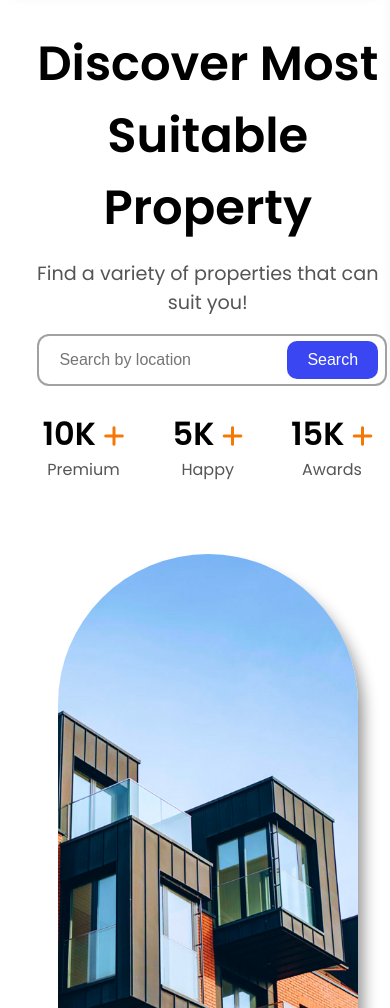
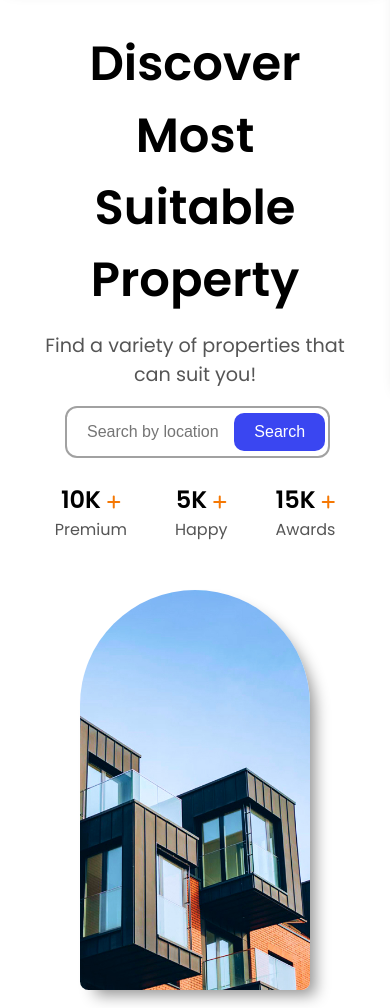
Before and after one commit to Aulon7/realestate, a plain HTML site: page index.html in a window 390 px wide. Shown: the part 92-1100 px from the top of the page. Drawn offline with Linux system fonts and the light colour scheme.

Commit message:
some breakpoints fix

```diff
--- a/css/mobile.css
+++ b/css/mobile.css
@@ -48,9 +48,7 @@
     right: 0;
   }
 
-  #home,
-  #value,
-  #contact {
+  #home {
     grid-template-columns: 1fr;
     padding: 1rem;
   }
@@ -61,14 +59,8 @@
     align-items: center;
     text-align: center;
   }
-
-  .main-image {
-    padding: 1.5rem 1.2rem;
+  #home .home-reviews {
     justify-content: center;
-  }
-
-  .main-image img {
-    width: 300px;
   }
 
   #residencies .residencies-header {
@@ -77,6 +69,7 @@
   #logo {
     grid-template-columns: repeat(2, 1fr);
     gap: 2rem;
+    justify-items: center;
   }
 
   #logo .logo img {
@@ -110,30 +103,72 @@
     color: rgb(21, 21, 237);
   }
 
-  .main-img img {
-    width: 200px;
-  }
-  #logo {
-    grid-template-columns: repeat(1, 1fr);
-    gap: 2rem;
-    justify-items: center;
+  .main-image img {
+    width: 230px;
+    height: 400px;
   }
 
-  #value {
+  #home,
+  #residencies,
+  #value,
+  #contact,
+  #footer {
     grid-template-columns: 1fr;
     padding: 1rem;
   }
 
-  #contact {
+  #home .home-content {
     grid-template-columns: 1fr;
-    padding: 1rem;
   }
 
+  #home .form input {
+    width: 265px;
+    padding: 15px 20px;
+    outline: none;
+    border: none;
+    border-radius: 12px;
+    border: 2px solid rgba(144, 144, 144, 0.848);
+    transition: 0.2s ease-in-out;
+    font-size: 1rem;
+  }
+
+  #home .home-reviews h2 {
+    font-size: 1.5rem;
+  }
+
+  #home .home-reviews i {
+    font-size: 1rem;
+  }
+  #residencies .residencies-header {
+    margin-left: 20%;
+  }
+
+  #residencies .residencies-container {
+    width: 100%;
+  }
+
+.swiper-button-prev,
+.swiper-button-next {
+  display: none;
+}
+  #logo {
+    grid-template-columns: 1fr;
+    gap: 2rem;
+    justify-items: center;
+  }
+  #value .value-header {
+  margin: 2rem 0;
+}
   #contact .cards-container {
-    grid-template-columns: 250px;
+    grid-template-columns: 1fr;
     align-content: center;
   }
   #footer .footer-content {
     grid-template-columns: 1fr;
   }
+
+  #footer .copyright {
+    font-size: 0.8rem;
+
+  }
 }
--- a/css/style.css
+++ b/css/style.css
@@ -31,6 +31,7 @@ body {
   font-weight: 300;
   line-height: 1.5;
   scroll-behavior: smooth;
+
 }
 header {
   position: sticky;
@@ -71,7 +72,7 @@ a {
 .main-image img {
   border-radius: 200px 200px 15px 15px;
   box-shadow: 10px 10px 15px -5px rgb(146, 146, 146);
-  width: 350px;
+  width: 300px;
   height: 500px;
   object-fit: cover;
   transition: 0.25s ease-in-out;
@@ -96,7 +97,7 @@ a {
     rgba(0, 0, 0, 0.4),
     rgba(0, 0, 0, 0)
   );
-  margin: 4rem 0;
+  margin: 2rem 0;
 }
 
 /* .nav-filter is added through JavaScript to prevent scrolling while Hamburger Menu is Open */
@@ -160,8 +161,8 @@ a {
   padding: 2rem;
 }
 #home .home-content {
-  display: flex;
-  flex-direction: column;
+  display: grid;
+  grid-template-columns: 1fr;
   justify-content: center;
   align-items: flex-start;
   padding: 0 5rem;
@@ -197,7 +198,7 @@ a {
 }
 #home .home-reviews {
   display: flex;
-  justify-content: center;
+  justify-content: flex-start;
   align-items: center;
   padding: 1.5rem 0;
 }
@@ -474,7 +475,7 @@ a {
   color: #fff;
   position: fixed;
   bottom: 16px;
-  right: 80px;
+  right: 35px;
   width: 50px;
   height: 50px;
   font-size: 32px;
```
